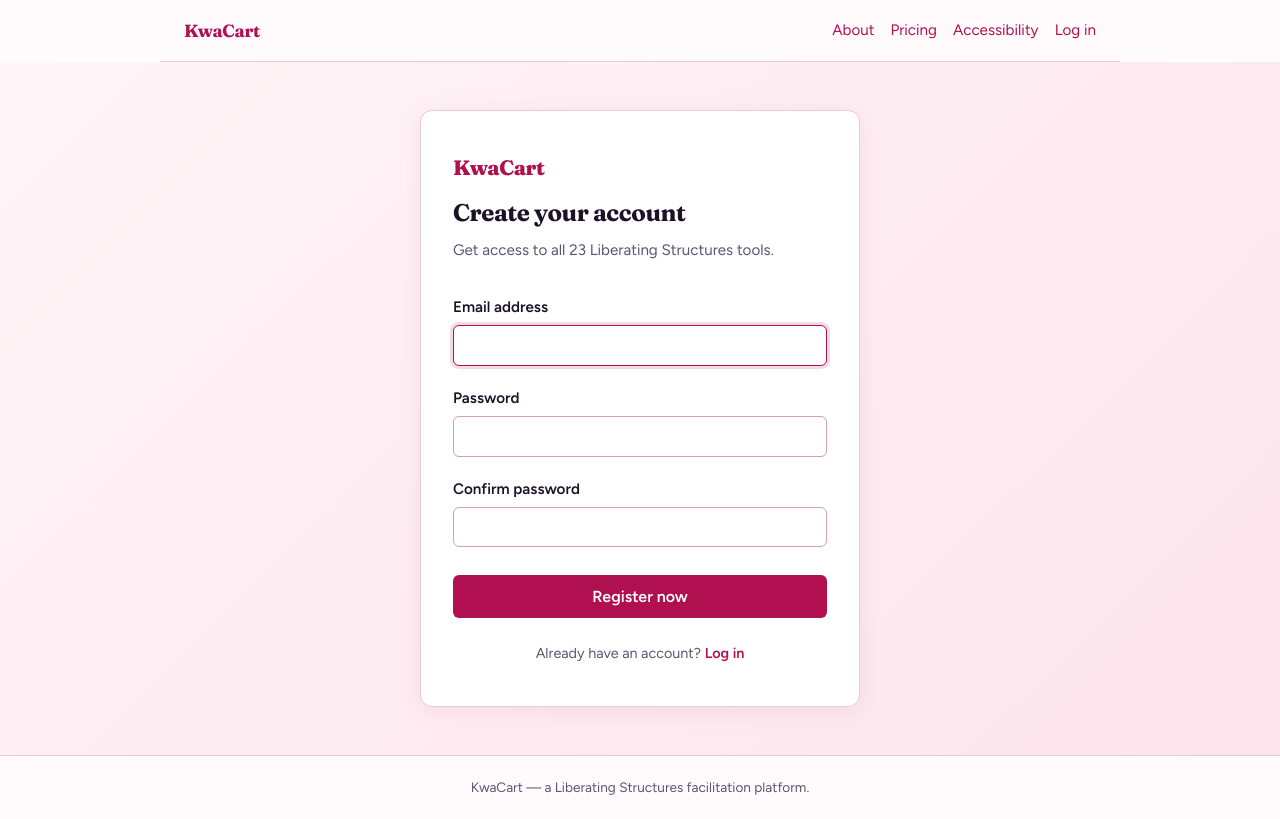
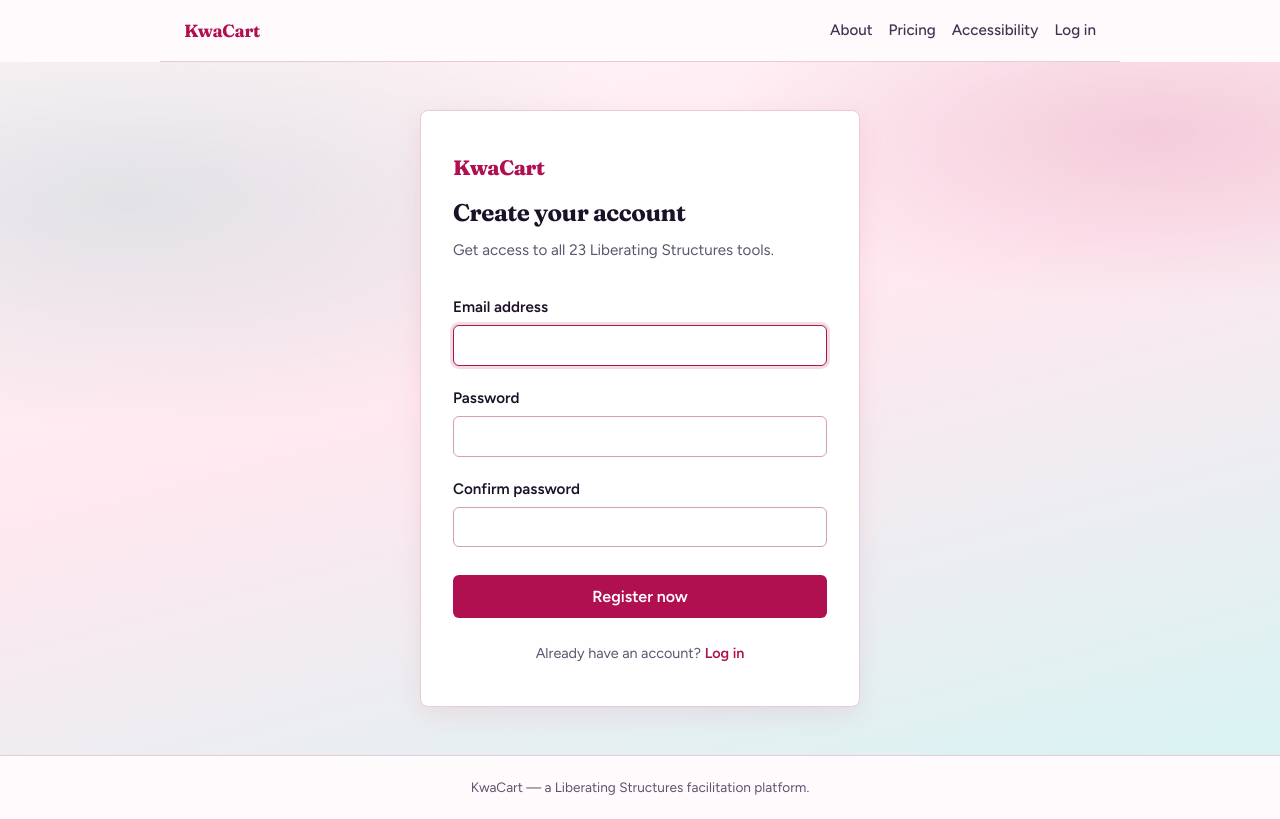
Before and after one commit to QualityLemons/Repo_KwaCart, a Django app: page /accounts/signup/ in a window 1280 px wide. Run offline with Django 5.2, Linux system fonts and the light colour scheme.

Commit message:
Align signup and login backgrounds with site brand gradient

```diff
--- a/static/css/signup.css
+++ b/static/css/signup.css
@@ -30,25 +30,34 @@ body {
 }
 .nav-brand { font-weight: 700; font-size: 1.1rem; color: var(--brand); text-decoration: none; }
 .nav-spacer { flex: 1; }
-.nav a:not(.nav-brand) { color: var(--brand); text-decoration: none; font-size: 0.95rem; }
+.nav a:not(.nav-brand) {
+    color: var(--ink-soft);
+    text-decoration: none;
+    font-size: 0.95rem;
+    font-weight: 500;
+}
+.nav a:not(.nav-brand):hover { color: var(--brand); }
 
 /* ── Centred card wrapper ── */
 .page-wrap {
     flex: 1;
-    background: linear-gradient(135deg, var(--brand-wash) 0%, var(--brand-soft) 100%);
+    background:
+        radial-gradient(ellipse 80% 60% at 10% 20%, rgba(14, 124, 123, 0.12) 0%, transparent 55%),
+        radial-gradient(ellipse 70% 50% at 90% 10%, rgba(176, 16, 80, 0.14) 0%, transparent 50%),
+        linear-gradient(165deg, var(--brand-wash) 0%, #FFE8F0 45%, var(--accent-soft) 100%);
     display: flex;
     align-items: center;
     justify-content: center;
     padding: 3rem 1.5rem;
 }
 .card {
-    background: #fff;
-    border-radius: 12px;
-    border: 1px solid var(--border);
+    background: var(--surface-raised);
+    border-radius: var(--radius);
+    border: 1.5px solid var(--border);
     padding: 2.5rem 2rem;
     width: 100%;
     max-width: 440px;
-    box-shadow: 0 4px 24px rgba(176,16,80,0.08);
+    box-shadow: 0 8px 28px rgba(176, 16, 80, 0.08);
 }
 .card-logo { font-weight: 800; font-size: 1.3rem; color: var(--brand); margin-bottom: 0.5rem; }
 .card-title { font-size: 1.5rem; font-weight: 700; color: var(--ink); margin-bottom: 0.3rem; }
```
Also changed, not shown: static/css/login.css (+15 -6 lines).
